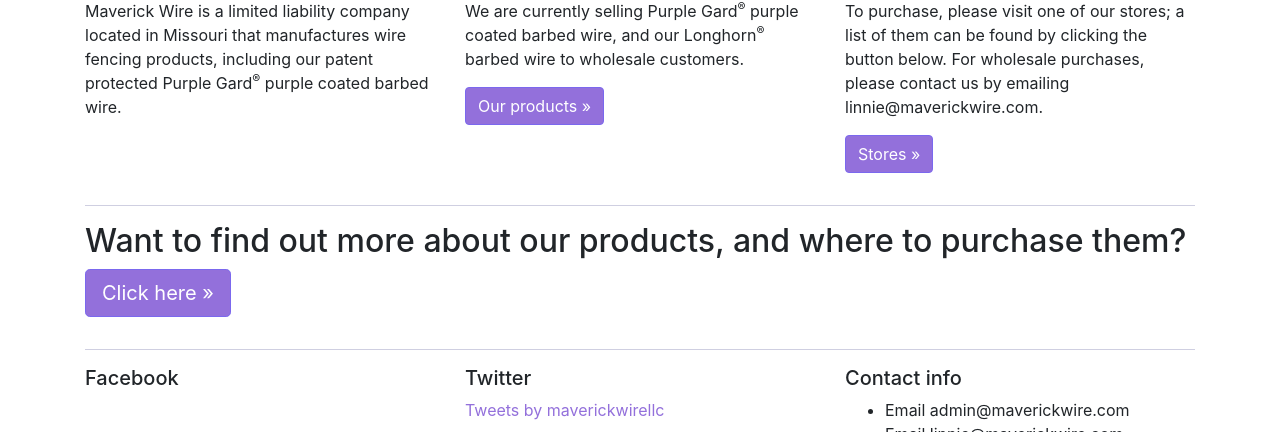
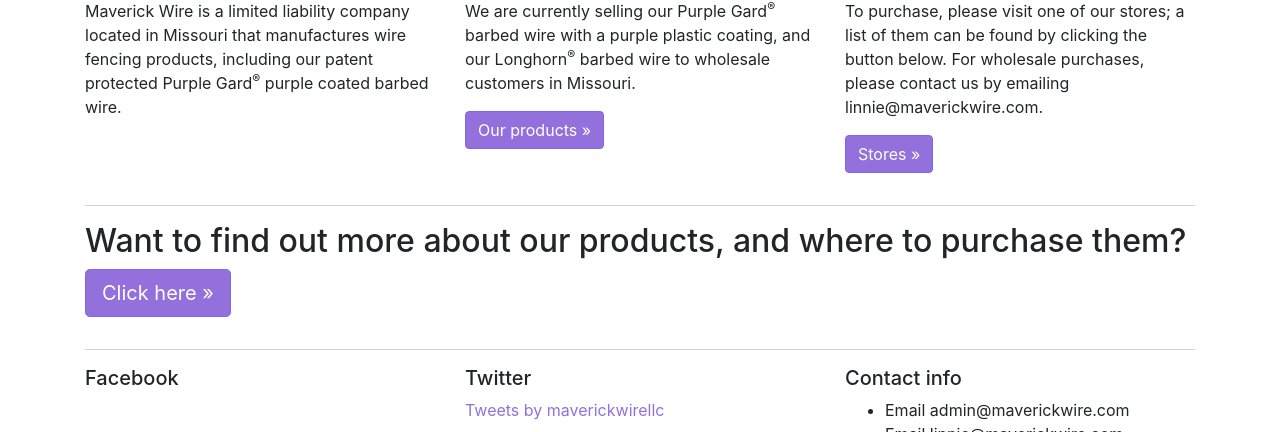
Before and after one commit to MaverickWire/MaverickWireWebsite, a plain HTML site: page index.html in a window 1280 px wide. Shown: the part 668-1100 px from the top of the page. Drawn offline with nearby package versions, Linux system fonts and the light colour scheme; grey boxes are pictures that could not be loaded.

Commit message:
Update index.html

```diff
--- a/index.html
+++ b/index.html
@@ -84,7 +84,7 @@
             </div>
             <div class="col-sm">
                 <h2>Our products</h2>
-                <p>We are currently selling Purple Gard<sup>&reg;</sup> purple coated barbed wire, and our Longhorn<sup>&reg;</sup> barbed wire to wholesale customers.</p>
+                <p>We are currently selling our Purple Gard<sup>&reg;</sup> barbed wire with a purple plastic coating, and our Longhorn<sup>&reg;</sup> barbed wire to wholesale customers in Missouri.</p>
                 <p><a class="btn btn-primary" href="products.html" role="button">Our products &raquo;</a></p>
             </div>
             <div class="col-sm">
```
